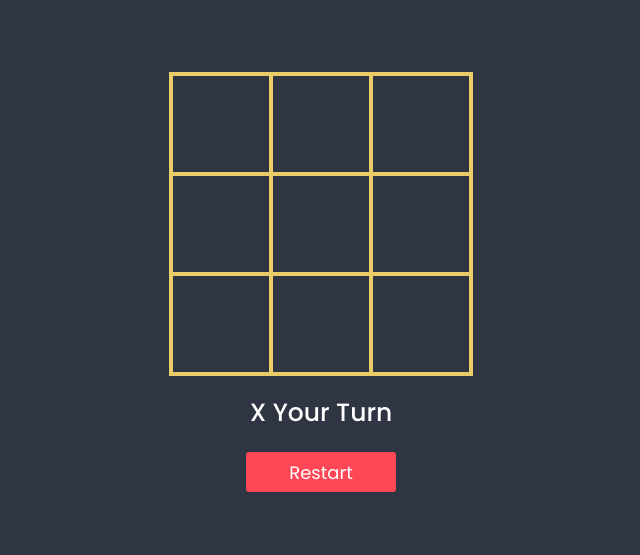
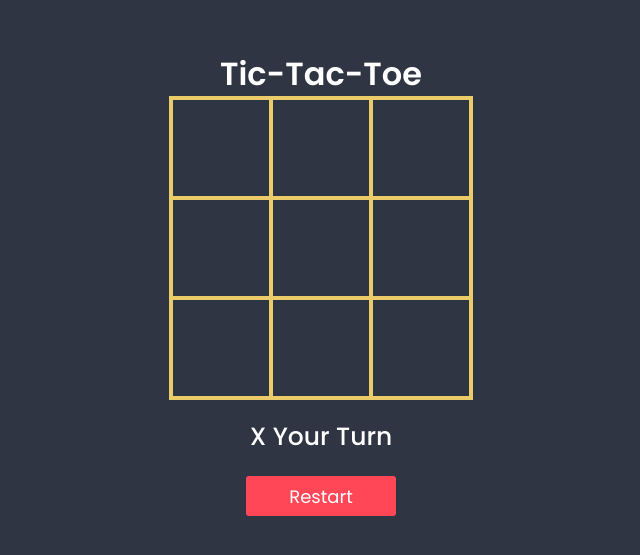
Before and after one commit to Web-Dev-Learner/tic-tac-toe, a plain HTML site: page index.html in a window 1280 px wide. Shown: the part 117-672 px from the top of the page, without its empty margins (319-959 px from the left). Drawn offline with Linux system fonts and the light colour scheme.

Commit message:
updated index

```diff
--- a/index.html
+++ b/index.html
@@ -7,6 +7,7 @@
     <link rel="stylesheet" href="style.css">
 </head>
 <body>
+    <h1>Tic-Tac-Toe </h1>
     <div class="container">
         <div data-index="0" class="box"></div>
         <div data-index="1" class="box"></div>
```
